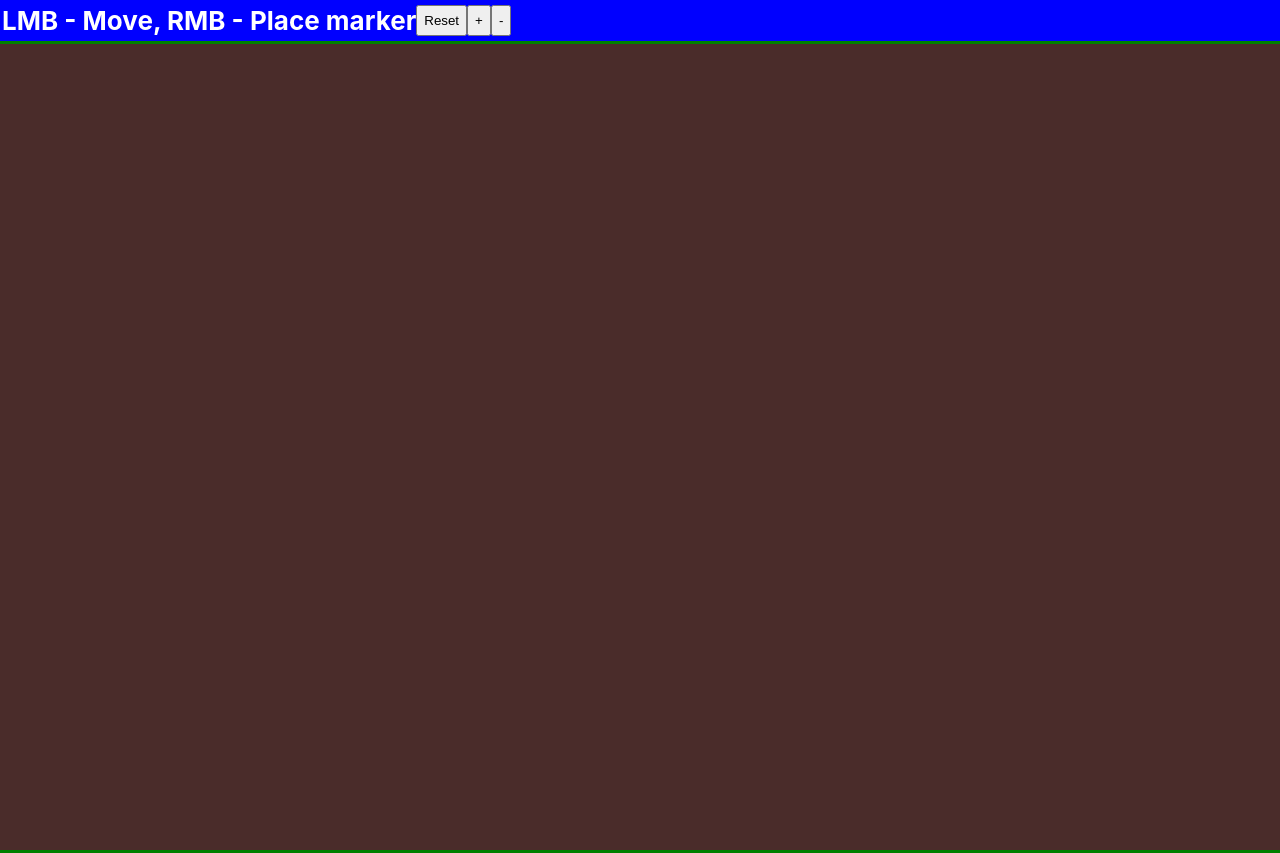
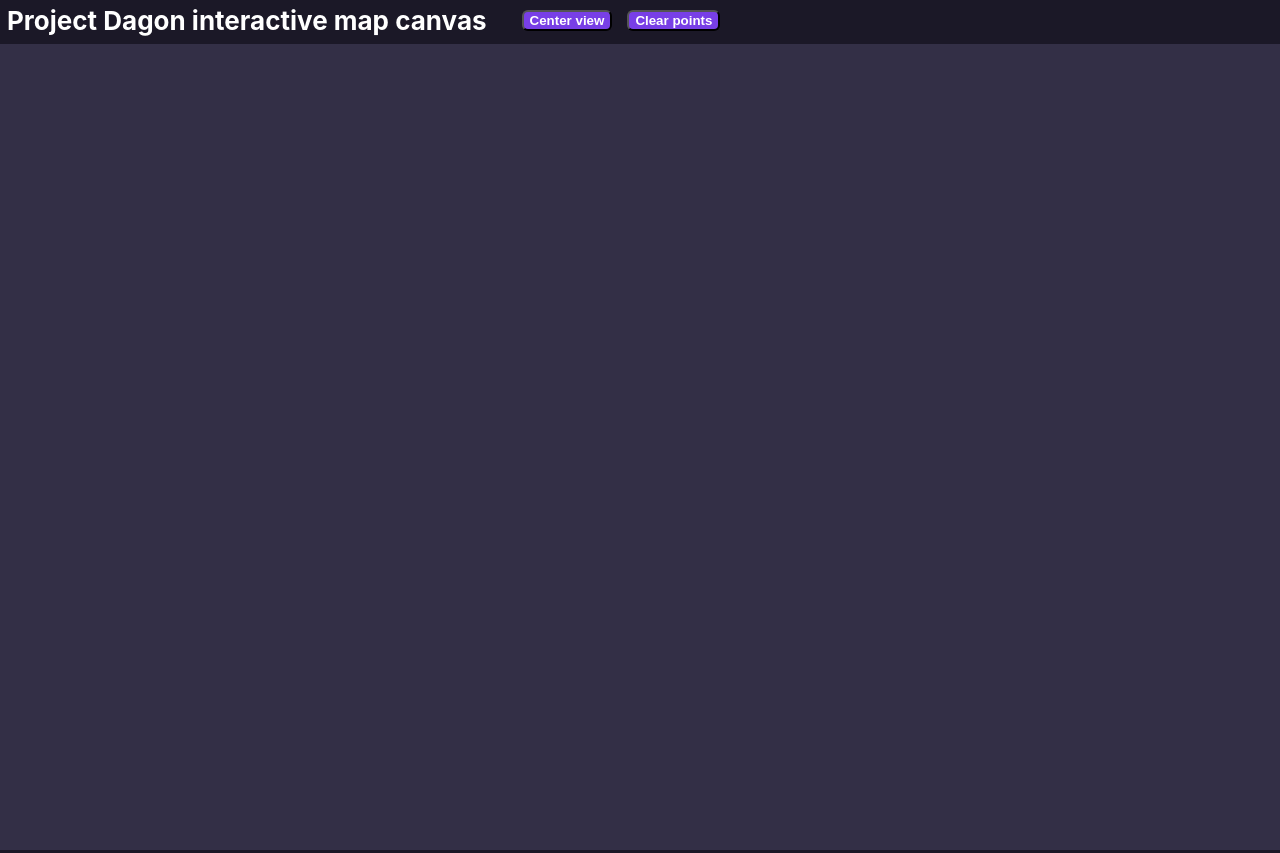
Before and after one commit to punahussy/InteractiveCanvasMap, a React (Create React App) app: page / in a window 1280 px wide. Built offline with nearby package versions, Linux system fonts and the light colour scheme; no server answers.

Commit message:
Немного передизайнил

```diff
--- a/src/DagonCanvas.tsx
+++ b/src/DagonCanvas.tsx
@@ -178,9 +178,8 @@ function DagonCanvas({ width, height }: IDagonCanvasProps) {
 
     //#endregion Drag pan
 
-    //Clear points and pan-zoom
-    const resetCanvas = () => {
-        addPoints([]);
+    //Reset pan-zoom
+    const resetPanZoom = () => {
         const canvas: HTMLCanvasElement = canvasRef.current ?? new HTMLCanvasElement();
         const context: CanvasRenderingContext2D = canvas.getContext("2d") ?? new CanvasRenderingContext2D();
 
@@ -188,14 +187,22 @@ function DagonCanvas({ width, height }: IDagonCanvasProps) {
         setTranslate({ x: 0, y: 0 });
     }
 
+    const clearPoints = () => {
+        addPoints([]);
+        setTranslate({ x: 0, y: 0 });
+    }
+
     return <div style={{ height: '100vh' }}>
-        <div className='buttons' style={{ background: "blue", padding: '5px', display: 'flex' }}>
-            <h4 style={{ color: 'white', margin: 0 }} >LMB - Move, RMB - Place marker</h4>
-            <button onClick={() => resetCanvas()}>Reset</button>
-            <button onClick={() => zoomCanvas(-0.1)}>+</button>
-            <button onClick={() => zoomCanvas(0.1)}>-</button>
+        <div className='buttons' style={{ color: "white",background: "#1B1827", padding: '5px', display: 'flex', alignItems: "center" }}>
+            <h4 style={{ color: 'white', margin: 0, marginLeft: '5px' }} >Project Dagon interactive map canvas</h4>
+            <button style={{background: '#783FE6', borderRadius: '6px', color: 'white', marginLeft: '35px'}} onClick={() => resetPanZoom()}>
+                <b>Center view</b>
+            </button>
+            <button style={{background: '#783FE6', borderRadius: '6px', color: 'white', marginLeft: '15px'}} onClick={() => clearPoints()}>
+                <b>Clear points</b>
+            </button>
         </div>
-        <div className='canvas' style={{ border: '3px solid green', userSelect: 'none', background: '#4a2c2a' }}>
+        <div className='canvas' style={{ border: '3px solid #1B1827', userSelect: 'none', background: '#332F46' }}>
             <canvas onContextMenu={(e) => handleClick(e)} ref={canvasRef} width={width} height={height} />
         </div>
     </div>
```
